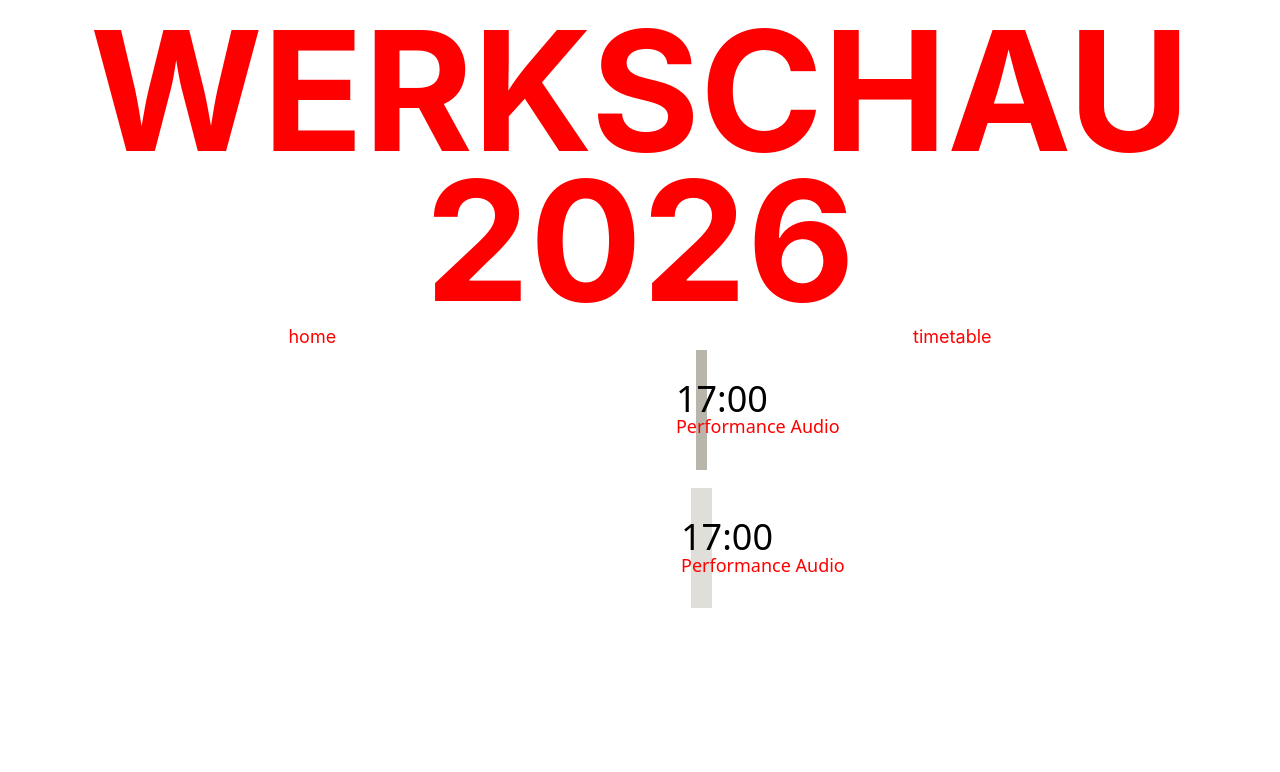
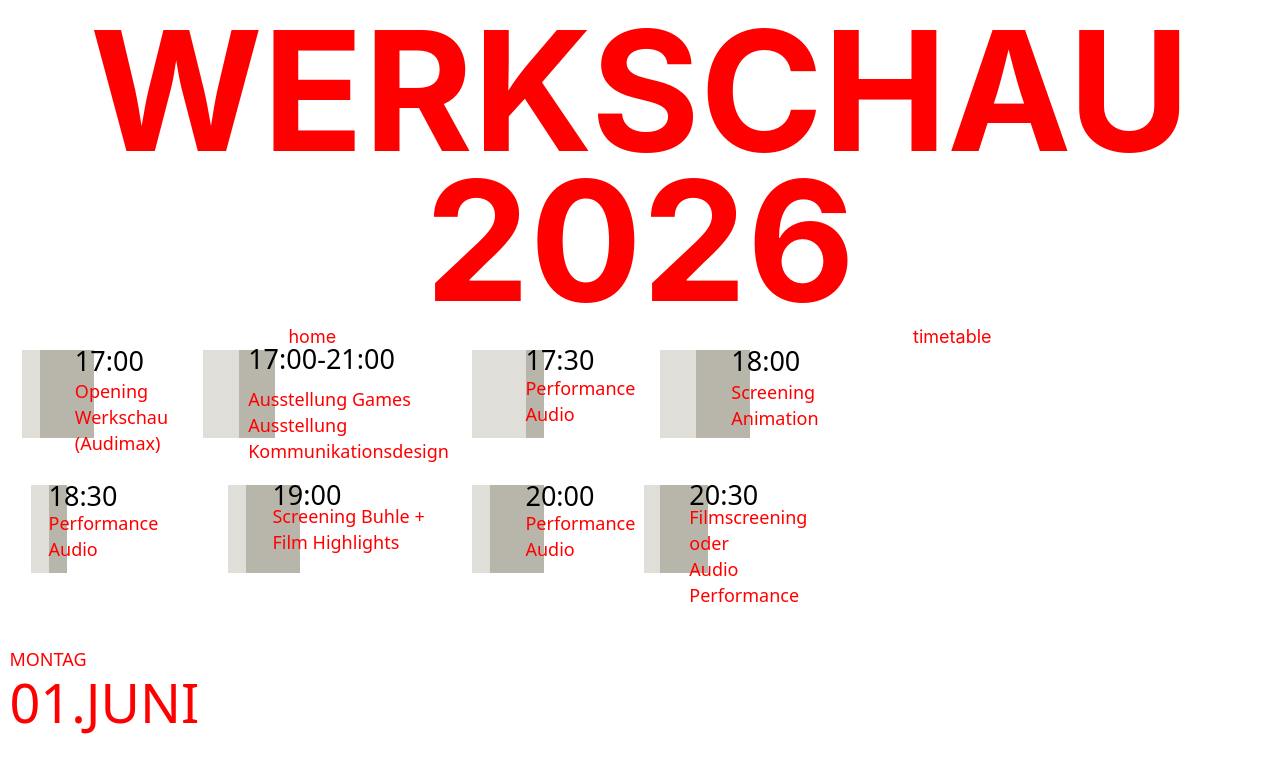
Before and after one commit to natsmnv/Werkschau, a React (Vite) app: page /timetable in a window 1280 px wide. Shown: the top 772 px of the page. Built offline with nearby package versions, Linux system fonts and the light colour scheme.

Commit message:
Added projects from first day

```diff
--- a/src/components/Timetable.css
+++ b/src/components/Timetable.css
@@ -1,68 +1,66 @@
 .dark-square {
-  width: 1%;
-  height: 15vh;
+  width: 1rem;
+  height: 11vh;
   background-color: rgb(184, 181, 170);
   display: inline-block;
 }
 
 .light-square {
-  width: 1%;
-  height: 15vh;
+  width: 1rem;
+  height: 11vh;
   background-color: rgb(223, 222, 217);
   display: inline-block;
 }
 
-.hour {
-  color: black;
-  font-size: 2rem;
-  margin-bottom: -10%;
+.projects1 {
+  width: 30%;
+  display: grid;
+  grid-template-columns: repeat(4, 1fr);
+  gap: -5%;
 }
 
 .project {
   display: flex;
   justify-content: center;
   /* control of how much in the center the project should be*/
-  margin-left: 20%;
+  /* margin-right: -40%; */
+}
+
+.hour {
+  color: black;
+  font-size: 1.5rem;
+  margin-bottom: -15%;
+  margin-top: -2%;
 }
 .project-text {
-  margin-left: -3%;
-  margin-bottom: 3%;
+  margin-left: -10%;
+  margin-bottom: 1%;
   flex-direction: column;
   align-items: flex-start;
 }
 
-/* .project {
-  display: flex;
-  align-items: center;
-  gap: 12px;
-} */
+.weekDayInfo {
+  margin-bottom: -20%;
+  margin-left: 5%;
+}
 
-/* stack squares vertically */
-/* .blocks-column {
-  display: flex;
-  flex-direction: column;
-} */
+.dateInfo {
+  font-size:3rem;
+  margin-left: 5%;
+}
 
-/* make squares consistent */
-/* .dark-square,
-.light-square {
-  width: 10px;
-  height: 10px;
-} */
+@media only screen and (max-width: 850px) {
+  .dark-square {
+    width: 1rem;
+    height: 10vh;
+    background-color: rgb(184, 181, 170);
+    display: inline-block;
+  }
 
-/* text stacked */
-/* .project-info {
-  display: flex;
-  flex-direction: column;
-} */
-
-/* .hour {
-  margin: 0;
-  font-size: 2rem;
-  color: black;
-} */
-
-/* .project p {
-  margin: 0;
-  color: red;
-}  */
+  .light-square {
+    width: 1rem;
+    height: 10vh;
+    background-color: rgb(223, 222, 217);
+    display: inline-block;
+  }
+}
--- a/src/components/Timetable.tsx
+++ b/src/components/Timetable.tsx
@@ -1,53 +1,94 @@
 import React from "react";
 import "./Timetable.css";
+
 function Timetable() {
   const GenerateNumberOfBlocks = () => {
-    return Math.floor(Math.random() * 3);
+    return Math.floor(Math.random() * 3 + 1);
   };
 
-  const projects = ["Project1", "Project2"];
-  const projectBlocks = Array.from({ length: projects.length }, () => ({
+  let newLineIndex = 0;
+  const projects1 = [
+    {
+      time: "17:00",
+      text: "Opening \n Werkschau \n (Audimax)",
+    },
+    {
+      time: "17:00-21:00",
+      text: "\n Ausstellung Games \n Ausstellung \n Kommunikationsdesign",
+    },
+    {
+      time: "17:30",
+      text: "Performance \n Audio",
+    },
+    {
+      time: "18:00",
+      text: "Screening \n Animation",
+    },
+    {
+      time: "18:30",
+      text: "Performance \n Audio",
+    },
+    {
+      time: "19:00",
+      text: "Screening Buhle + \n Film Highlights",
+    },
+    {
+      time: "20:00",
+      text: "Performance \n Audio",
+    },
+    {
+      time: "20:30",
+      text: "Filmscreening oder \n Audio Performance",
+    },
+  ];
+
+  const projectBlocks = projects1.map(() => ({
     numberLightBlocks: GenerateNumberOfBlocks(),
     numberDarkBlocks: GenerateNumberOfBlocks(),
   }));
 
-  const ChooseDarkLight = projects.map(() =>
-    Math.random() < 0.5 ? "dark-square" : "light-square",
-  );
-
   return (
     <div>
+      <div className="projects1">
         {/* Generate random number of blocks per project */}
-      {projects.map((project, index) => (
+        {projects1.map((project, index) => (
           <div key={index} className="project">
-
             {Array.from(
               { length: projectBlocks[index].numberLightBlocks },
               (_, i) => (
-              <div key={`l-${i}`} className="light-square" />
-            )
+                <div key={`light-${i}`} className="light-square" />
+              ),
             )}
-
 
             {Array.from(
               { length: projectBlocks[index].numberDarkBlocks },
               (_, i) => (
-              <div key={`l-${i}`} className="dark-square" />
-            )
+                <div key={`dark-${i}`} className="dark-square" />
+              ),
             )}
 
+            {/* Project text */}
             <div className="project-text">
-                <p className="hour">17:00</p>
-          <p>Performance Audio</p>
+              <p className="hour">{project.time}</p>
+
+              <p>
+                {project.text.split("\n").map((line, i) => (
+                  <React.Fragment key={i}>
+                    {line}
+                    <br />
+                  </React.Fragment>
+                ))}
+              </p>
             </div>
-
           </div>
         ))}
-
-      {/* Date*/}
-
-
+        <div>
+          <p className="weekDayInfo">MONTAG</p>
+          <p className="dateInfo">01.JUNI</p>
+        </div>
+      </div>
     </div>
   );
 }
+
 export default Timetable;
```
Lines whose indentation alone changed are shown as unchanged.
